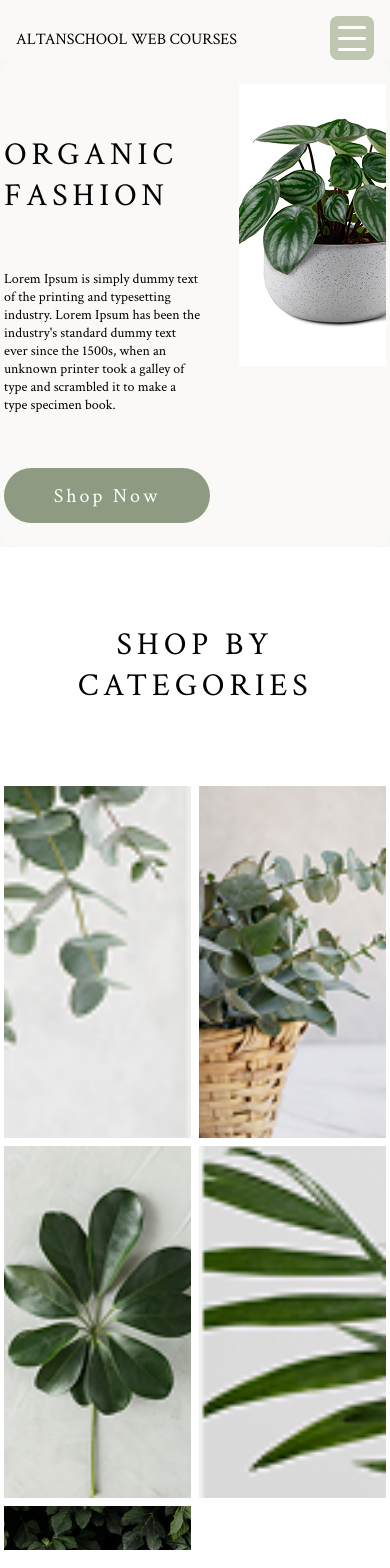
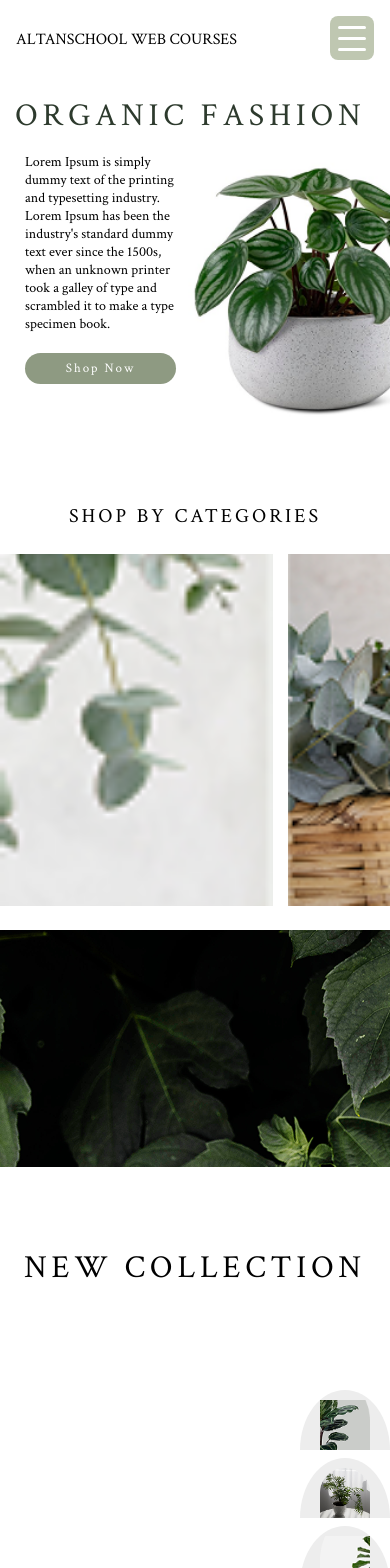
Before and after one commit to chasov-artem/organic-repo, a React (Vite) app: page / in a window 390 px wide. Shown: the top 1568 px of the page. Built offline with nearby package versions, Linux system fonts and the light colour scheme.

Commit message:
styles: header/hero

```diff
--- a/src/components/CategoryList/CategoryList.module.scss
+++ b/src/components/CategoryList/CategoryList.module.scss
@@ -1,18 +1,18 @@
 .category-list {
   max-width: 1280px;
   margin: 0 auto;
-  padding-top: 77px;
   width: 100%;
   background: #fff;
 
   &__title {
     font-weight: 400;
-    font-size: 32px;
+    font-size: 20px;
     letter-spacing: 0.15em;
     text-align: center;
     color: #000;
     text-transform: uppercase;
-    padding-bottom: 80px;
+    padding-bottom: 25px;
+    text-wrap: nowrap;
   }
 
   &__items {
@@ -75,68 +75,15 @@
 
     display: block;
   }
+}
 
-  @media (max-width: 1100px) {
-    &__items {
-      grid-template-columns: repeat(3, 1fr);
-    }
-  }
-  @media (max-width: 900px) {
-    &__items {
-      grid-template-columns: repeat(2, 1fr);
-      gap: 18px;
-    }
-    &__stripe-img-wrap {
-      height: 90px;
-    }
-  }
-  @media (max-width: 600px) {
-    &__items {
-      grid-template-columns: 1fr;
-      gap: 14px;
-    }
-    &__stripe-img-wrap {
-      height: 60px;
-    }
-  }
-
-  @media (max-width: 1920px) {
-    max-width: 1600px;
-    padding-left: 40px;
-    padding-right: 40px;
-  }
-  @media (max-width: 1366px) {
-    max-width: 1200px;
-    padding-left: 24px;
-    padding-right: 24px;
-    .category-list__items {
-      gap: 18px;
-    }
-  }
-  @media (max-width: 1280px) {
-    max-width: 1000px;
-    padding-left: 12px;
-    padding-right: 12px;
-    .category-list__items {
-      grid-template-columns: repeat(3, 1fr);
-    }
-  }
-  @media (max-width: 992px) {
-    max-width: 700px;
-    padding-left: 4px;
-    padding-right: 4px;
-    .category-list__items {
-      grid-template-columns: repeat(2, 1fr);
-      gap: 8px;
-    }
-  }
-  @media (max-width: 375px) {
-    max-width: 100vw;
-    padding-left: 2px;
-    padding-right: 2px;
-    .category-list__items {
-      grid-template-columns: 1fr;
-      gap: 4px;
+@media (max-width: 991px) {
+}
+@media (min-width: 1366px) {
+  .category-list {
+    &__title {
+      padding-bottom: 80px;
+      font-size: 32px;
     }
   }
 }
--- a/src/components/Header/Header.module.scss
+++ b/src/components/Header/Header.module.scss
@@ -1,6 +1,7 @@
 .header {
   width: 100%;
-  background: #faf9f8;
+
+  background-color: #ffffff;
   padding: 0;
   box-shadow: none;
 
@@ -72,11 +73,21 @@
     transition: 0.3s;
   }
 
+  @media (min-width: 992px) {
+    .header__burger {
+      display: none;
+    }
+    .header__nav {
+      display: flex;
+    }
+  }
+
   @media (min-width: 1366px) {
     &__container {
       max-width: 1366px;
       padding: 61px 112px 121px 78px;
       align-items: flex-start;
+      background: #faf9f8;
     }
     &__nav {
       display: flex;
--- a/src/components/Hero/Hero.jsx
+++ b/src/components/Hero/Hero.jsx
@@ -6,6 +6,11 @@ const Hero = () => {
 
   return (
     <section className={styles["hero"]}>
+      <h1
+        className={styles["hero__title"] + " " + styles["hero__title--mobile"]}
+      >
+        {hero.title}
+      </h1>
       <div className={styles["hero__container"]}>
         <div className={styles["hero__img-wrap"]}>
           <picture>
@@ -21,7 +26,13 @@ const Hero = () => {
           </picture>
         </div>
         <div className={styles["hero__content"]}>
-          <h1 className={styles["hero__title"]}>{hero.title}</h1>
+          <h1
+            className={
+              styles["hero__title"] + " " + styles["hero__title--desktop"]
+            }
+          >
+            {hero.title}
+          </h1>
           <p className={styles["hero__text"]}>{hero.text}</p>
           <button className={styles["hero__btn"]}>{hero.button}</button>
         </div>
--- a/src/components/Hero/Hero.module.scss
+++ b/src/components/Hero/Hero.module.scss
@@ -1,58 +1,63 @@
 .hero {
   width: 100%;
-  background: #faf9f8;
-  border-radius: 18px;
+  background-color: #ffffff;
   margin: 0;
-  padding: 0 60px 80px 78px;
-  max-width: 1280px;
+  padding: 0 0 68px 15px;
+  max-width: 100vw;
 
   &__container {
     display: flex;
     justify-content: space-between;
+    flex-direction: row;
+    gap: 2px;
   }
 
   &__img-wrap {
-    width: 410px;
-    height: 422px;
+    width: 220px;
+    height: 282px;
+    order: 2;
   }
 
   &__img {
-    width: 410px;
-    height: 422px;
+    width: 220px;
+    height: 282px;
     object-fit: cover;
   }
 
   &__content {
-    padding-right: 42px;
+    padding-right: 0;
     display: flex;
-    gap: 54px;
+    gap: 20px;
     flex-direction: column;
     align-items: flex-start;
-    justify-content: center;
-    max-width: 600px;
+    justify-content: start;
+    max-width: 166px;
+    order: 0;
+    padding-left: 10px;
   }
 
   &__title {
     font-weight: 400;
-    font-size: 48px;
+    font-size: 32px;
     letter-spacing: 0.15em;
-    color: #000;
-    padding-top: 50px;
+    margin-bottom: 17px;
+    padding-top: 35px;
+    text-wrap: nowrap;
   }
 
   &__text {
     font-weight: 400;
-    font-size: 20px;
+    font-size: 14px;
     color: #000;
   }
 
   &__btn {
     border-radius: 59px;
-    width: 206px;
-    height: 55px;
+    width: 151px;
+    height: 31px;
     background: #8e9a82;
     font-weight: 400;
-    font-size: 20px;
+    font-size: 13px;
     letter-spacing: 0.15em;
     color: #fff;
     border: none;
@@ -63,34 +68,54 @@
     }
   }
 
-  @media (max-width: 991px) {
-    max-width: 100vw;
-    padding: 24px 4px;
+  @media (min-width: 1366px) {
+    max-width: 1366px;
+    padding: 0 60px 80px 78px;
     &__container {
-      gap: 12px;
-      padding: 0;
-      flex-direction: row-reverse;
-      gap: 2px;
+      flex-direction: row;
+      gap: 54px;
+      background: #faf9f8;
+    }
+    &__title {
+      font-size: 48px;
+      order: unset;
+    }
+    &__text {
+      font-size: 20px;
+    }
+    &__content {
+      padding-right: 42px;
+      max-width: 600px;
+      order: unset;
     }
     &__img-wrap {
-      width: 220px;
-      height: 282px;
+      width: 410px;
+      height: 422px;
+      order: unset;
     }
     &__img {
-      width: 220px;
-      height: 282px;
+      width: 410px;
+      height: 422px;
     }
-    &__title {
-      font-size: 32px;
-      letter-spacing: 0.15em;
-    }
-    &__text {
-      font-weight: 400;
-      font-size: 14px;
-      max-width: 197px;
-    }
-    &__content {
-      padding-right: 0;
+    &__btn {
+      font-size: 20px;
+      width: 206px;
+      height: 55px;
     }
   }
 }
+
+.hero__title--mobile {
+  display: block;
+}
+.hero__title--desktop {
+  display: none;
+}
+@media (min-width: 1366px) {
+  .hero__title--mobile {
+    display: none;
+  }
+  .hero__title--desktop {
+    display: block;
+  }
+}
```
